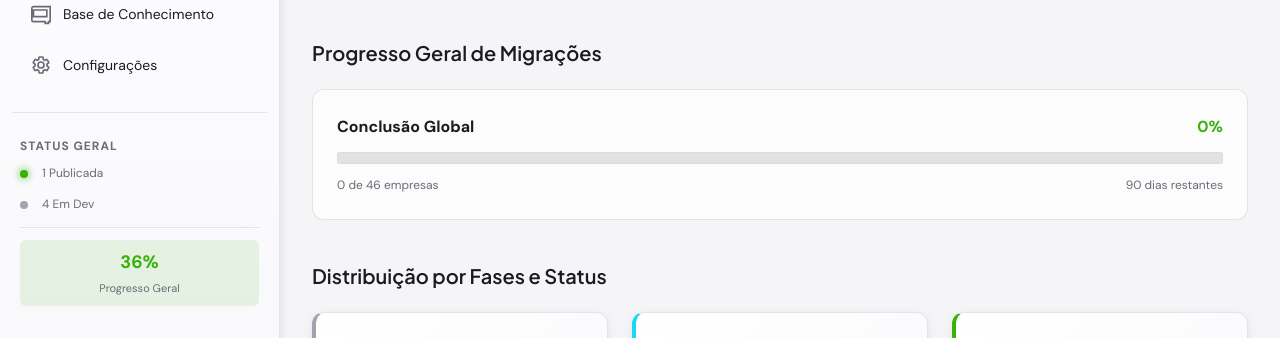
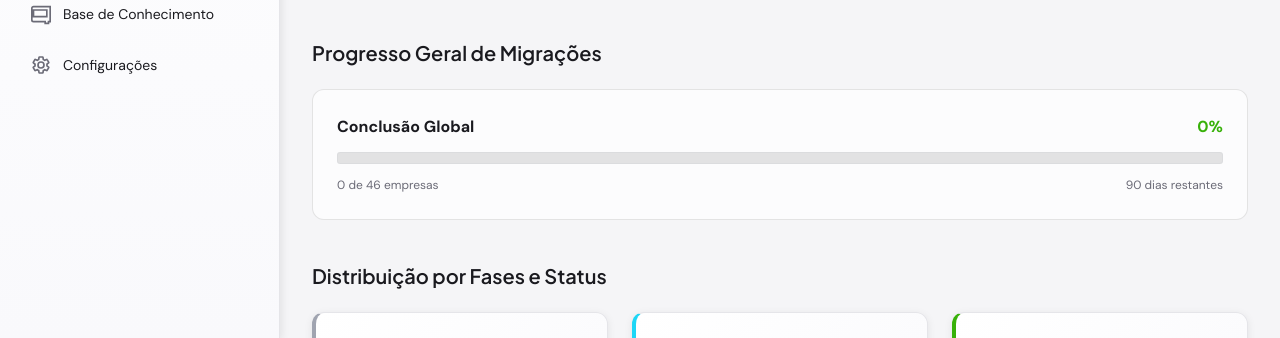
Before and after one commit to GabrielDias205/hub-migracao-expx, a plain HTML site: page index.html in a window 1280 px wide. Shown: the part 460-798 px from the top of the page. Drawn offline with nearby package versions, Linux system fonts and the light colour scheme; no server answers.

Commit message:
Remove 'Status Geral' section from sidebar

```diff
--- a/index.html
+++ b/index.html
@@ -857,25 +857,6 @@
                     </div>
                 </div>
 
-                <!-- STATUS -->
-                <div class="nav-section" style="margin-top: auto; border-top: 1px solid var(--border-dark); padding-top: 16px;">
-                    <div class="nav-label">Status Geral</div>
-                    <div style="padding: 0 8px; font-size: 12px; color: var(--text-muted);">
-                        <div style="display: flex; align-items: center; gap: 8px; margin-bottom: 12px;">
-                            <span class="status-indicator online"></span>
-                            <span>1 Publicada</span>
-                        </div>
-                        <div style="display: flex; align-items: center; gap: 8px; margin-bottom: 12px;">
-                            <span class="status-indicator offline"></span>
-                            <span>4 Em Dev</span>
-                        </div>
-                        <div style="height: 1px; background: var(--border-dark); margin: 8px 0;"></div>
-                        <div style="margin-top: 12px; padding: 8px; background: rgba(56, 177, 9, 0.1); border-radius: 6px; text-align: center;">
-                            <div style="font-weight: 600; font-size: 18px; color: var(--accent-green);">36%</div>
-                            <div style="font-size: 11px; margin-top: 4px;">Progresso Geral</div>
-                        </div>
-                    </div>
-                </div>
             </nav>
         </div>
 
```
